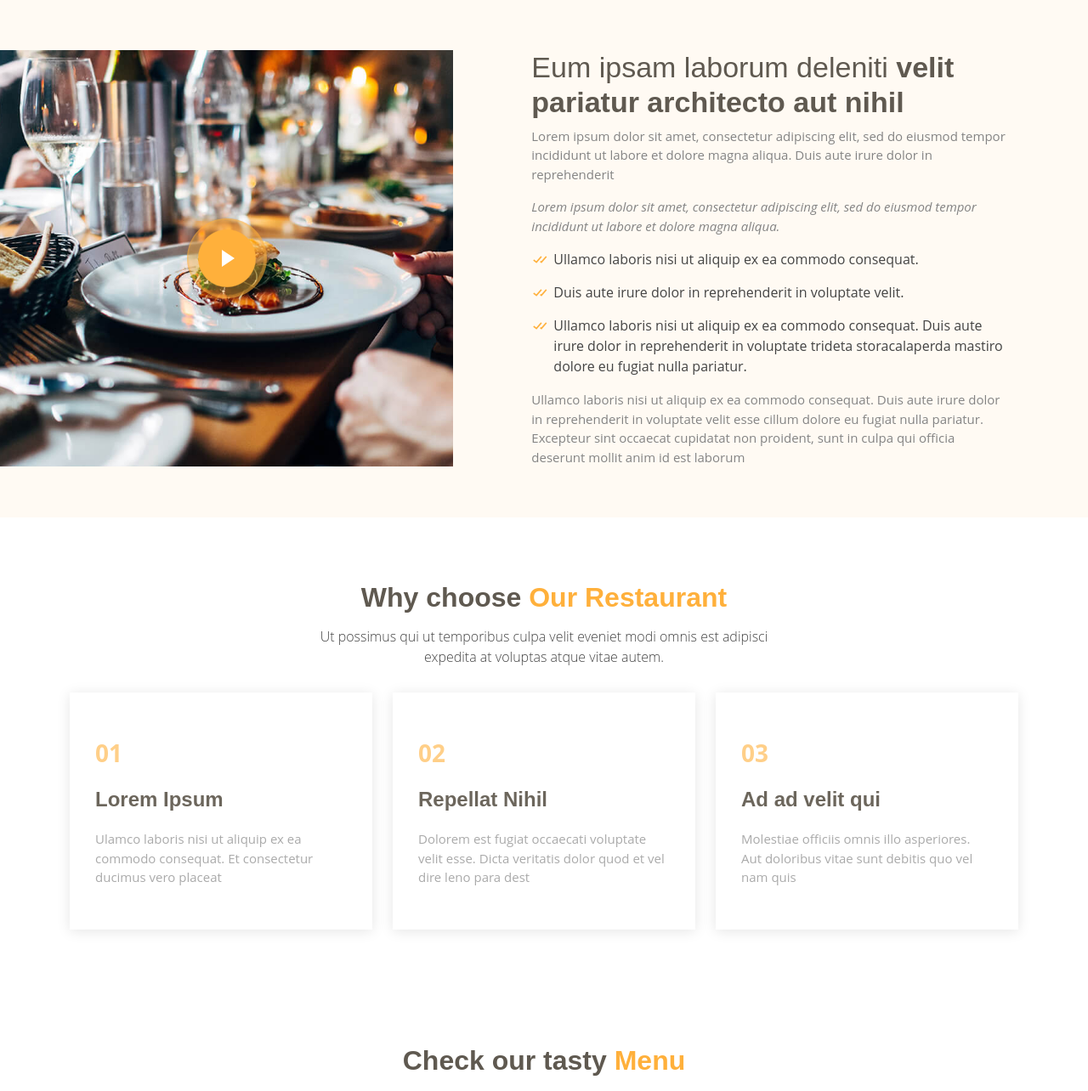
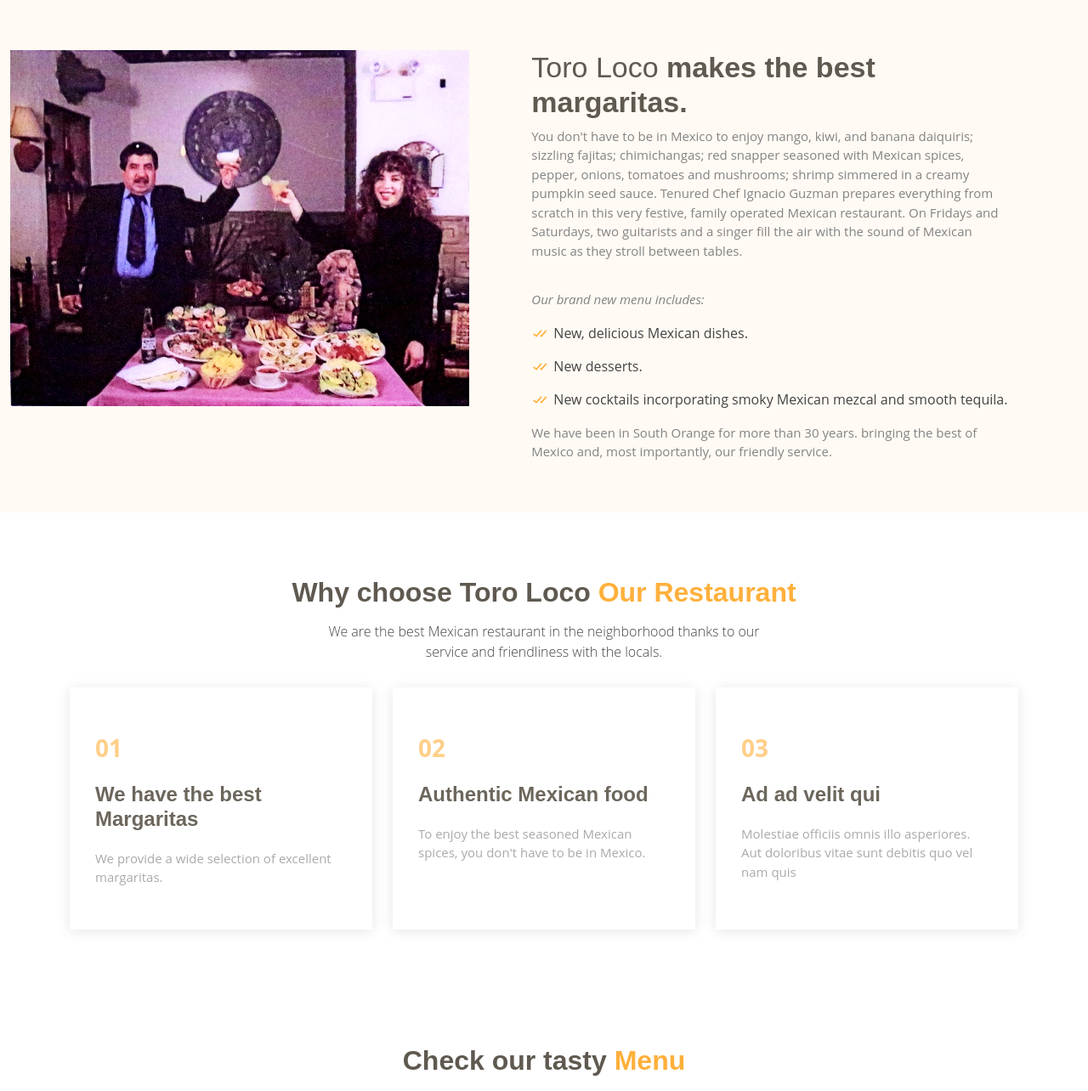
Before and after one commit to JMartinRutgers/toroloco, a Flask app: page / in a window 1280 px wide. Shown: the part 801-2085 px from the top of the page at 85% size. Run offline with Flask 2, Linux system fonts and the light colour scheme; some libraries are stand-ins or nearby versions.

Commit message:
Add files via upload

```diff
--- a/templates/index.html
+++ b/templates/index.html
@@ -27,7 +27,7 @@
     <link rel="stylesheet" href={{ url_for( 'static', filename="assets/vendor/boxicons/css/boxicons.min.css" )}}>
     <!-- <link href="assets/vendor/glightbox/css/glightbox.min.css" rel="stylesheet"> -->
     <link rel="stylesheet" href={{ url_for( 'static', filename="assets/vendor/glightbox/css/glightbox.min.css" )}}>
-    <link href="assets/vendor/swiper/swiper-bundle.min.css" rel="stylesheet">
+    <!-- <link href="assets/vendor/swiper/swiper-bundle.min.css" rel="stylesheet"> -->
     <link rel="stylesheet" href={{ url_for( 'static', filename="assets/vendor/swiper/swiper-bundle.min.css" )}}>
 
     <!-- Template Main CSS File -->
@@ -95,12 +95,11 @@
                 <div class="carousel-inner" role="listbox">
 
                     <!-- Slide 1 -->
-                    <div class="carousel-item active" style="background-image: url(static/assets/img/slide/slide-1.jpg);">
+                    <div class="carousel-item active" style="background-image: url(static/assets/img/slide/slide-3.3.jpg);">
                         <div class="carousel-container">
                             <div class="carousel-content">
                                 <h2 class="animate__animated animate__fadeInDown"><span>Toro Loco</span> Restaurant</h2>
-                                <p class="animate__animated animate__fadeInUp">Ut velit est quam dolor ad a aliquid qui aliquid. Sequi ea ut et est quaerat sequi nihil ut aliquam. Occaecati alias dolorem mollitia ut. Similique ea voluptatem. Esse doloremque accusamus repellendus deleniti vel. Minus
-                                    et tempore modi architecto.</p>
+                                <p class="animate__animated animate__fadeInUp">La mejor margarita.</p>
                                 <div>
                                     <a href="#menu" class="btn-menu animate__animated animate__fadeInUp scrollto">Our Menu</a>
                                     <a href="#book-a-table" class="btn-book animate__animated animate__fadeInUp scrollto">Book a Table</a>
@@ -110,12 +109,12 @@
                     </div>
 
                     <!-- Slide 2 -->
-                    <div class="carousel-item" style="background-image: url(static/assets/img/slide/oscar.jpg);">
+                    <div class="carousel-item" style="background-image: url(static/assets/img/slide/slide-2.2.jpg);">
                         <div class="carousel-container">
                             <div class="carousel-content">
-                                <h2 class="animate__animated animate__fadeInDown">Lorem Ipsum Dolor</h2>
-                                <p class="animate__animated animate__fadeInUp">Ut velit est quam dolor ad a aliquid qui aliquid. Sequi ea ut et est quaerat sequi nihil ut aliquam. Occaecati alias dolorem mollitia ut. Similique ea voluptatem. Esse doloremque accusamus repellendus deleniti vel. Minus
-                                    et tempore modi architecto.</p>
+                                <h2 class="animate__animated animate__fadeInDown"><span>Toro Loco</span> Welcome</h2>
+                                <h2 class="animate__animated animate__fadeInDown"></h2>
+                                <p class="animate__animated animate__fadeInUp"></p>
                                 <div>
                                     <a href="#menu" class="btn-menu animate__animated animate__fadeInUp scrollto">Our Menu</a>
                                     <a href="#book-a-table" class="btn-book animate__animated animate__fadeInUp scrollto">Book a Table</a>
@@ -125,12 +124,11 @@
                     </div>
 
                     <!-- Slide 3 -->
-                    <div class="carousel-item" style="background-image: url(static/assets/img/slide/toroloc.jpg);">
+                    <div class="carousel-item" style="background-image: url(static/assets/img/slide/slide-1.1.jpg);">
                         <div class="carousel-container">
                             <div class="carousel-content">
-                                <h2 class="animate__animated animate__fadeInDown">Sequi ea ut et est quaerat</h2>
-                                <p class="animate__animated animate__fadeInUp">Ut velit est quam dolor ad a aliquid qui aliquid. Sequi ea ut et est quaerat sequi nihil ut aliquam. Occaecati alias dolorem mollitia ut. Similique ea voluptatem. Esse doloremque accusamus repellendus deleniti vel. Minus
-                                    et tempore modi architecto.</p>
+                                <h2 class="animate__animated animate__fadeInDown"></h2>
+                                <p class="animate__animated animate__fadeInUp">Are you thirsty?</p>
                                 <div>
                                     <a href="#menu" class="btn-menu animate__animated animate__fadeInUp scrollto">Our Menu</a>
                                     <a href="#book-a-table" class="btn-book animate__animated animate__fadeInUp scrollto">Book a Table</a>
@@ -161,29 +159,35 @@
             <div class="container-fluid">
 
                 <div class="row">
-
-                    <div class="col-lg-5 align-items-stretch video-box" style='background-image: url("assets/img/about.jpg");'>
-                        <a href="https://www.youtube.com/watch?v=jDDaplaOz7Q" class="venobox play-btn mb-4" data-vbtype="video" data-autoplay="true"></a>
+                    <!-- style='background-image: url("/assets/img/about.jpg");' -->
+                    <div class="col-lg-5 align-items-stretch video-box">
+                        <img src="static/assets/img/about-0.jpg" class="img" alt="">
+                        <h3></h3>
+                        <!-- <a href="https://www.youtube.com/watch?v=jDDaplaOz7Q" class="venobox play-btn mb-4" data-vbtype="video" data-autoplay="true"></a> -->
                     </div>
 
                     <div class="col-lg-7 d-flex flex-column justify-content-center align-items-stretch">
 
                         <div class="content">
-                            <h3>Eum ipsam laborum deleniti <strong>velit pariatur architecto aut nihil</strong></h3>
+                            <h3>Toro Loco<strong> makes the best margaritas. </strong></h3>
                             <p>
-                                Lorem ipsum dolor sit amet, consectetur adipiscing elit, sed do eiusmod tempor incididunt ut labore et dolore magna aliqua. Duis aute irure dolor in reprehenderit
+                                You don't have to be in Mexico to enjoy mango, kiwi, and banana daiquiris; sizzling fajitas; chimichangas; red snapper seasoned with Mexican spices, pepper, onions, tomatoes and mushrooms; shrimp simmered in a creamy pumpkin seed sauce. Tenured Chef Ignacio
+                                Guzman prepares everything from scratch in this very festive, family operated Mexican restaurant. On Fridays and Saturdays, two guitarists and a singer fill the air with the sound of Mexican music as they stroll between
+                                tables.
+                                <optgroup>
+
+                                </optgroup>
                             </p>
                             <p class="fst-italic">
-                                Lorem ipsum dolor sit amet, consectetur adipiscing elit, sed do eiusmod tempor incididunt ut labore et dolore magna aliqua.
+                                Our brand new menu includes:
                             </p>
                             <ul>
-                                <li><i class="bx bx-check-double"></i> Ullamco laboris nisi ut aliquip ex ea commodo consequat.</li>
-                                <li><i class="bx bx-check-double"></i> Duis aute irure dolor in reprehenderit in voluptate velit.</li>
-                                <li><i class="bx bx-check-double"></i> Ullamco laboris nisi ut aliquip ex ea commodo consequat. Duis aute irure dolor in reprehenderit in voluptate trideta storacalaperda mastiro dolore eu fugiat nulla pariatur.</li>
+                                <li><i class="bx bx-check-double"></i> New, delicious Mexican dishes.</li>
+                                <li><i class="bx bx-check-double"></i> New desserts.</li>
+                                <li><i class="bx bx-check-double"></i> New cocktails incorporating smoky Mexican mezcal and smooth tequila. </li>
                             </ul>
                             <p>
-                                Ullamco laboris nisi ut aliquip ex ea commodo consequat. Duis aute irure dolor in reprehenderit in voluptate velit esse cillum dolore eu fugiat nulla pariatur. Excepteur sint occaecat cupidatat non proident, sunt in culpa qui officia deserunt mollit anim
-                                id est laborum
+                                We have been in South Orange for more than 30 years. bringing the best of Mexico and, most importantly, our friendly service.
                             </p>
                         </div>
 
@@ -200,8 +204,8 @@
             <div class="container">
 
                 <div class="section-title">
-                    <h2>Why choose <span>Our Restaurant</span></h2>
-                    <p>Ut possimus qui ut temporibus culpa velit eveniet modi omnis est adipisci expedita at voluptas atque vitae autem.</p>
+                    <h2>Why choose Toro Loco <span>Our Restaurant</span></h2>
+                    <p>We are the best Mexican restaurant in the neighborhood thanks to our service and friendliness with the locals.</p>
                 </div>
 
                 <div class="row">
@@ -209,16 +213,16 @@
                     <div class="col-lg-4">
                         <div class="box">
                             <span>01</span>
-                            <h4>Lorem Ipsum</h4>
-                            <p>Ulamco laboris nisi ut aliquip ex ea commodo consequat. Et consectetur ducimus vero placeat</p>
+                            <h4>We have the best Margaritas</h4>
+                            <p>We provide a wide selection of excellent margaritas.</p>
                         </div>
                     </div>
 
                     <div class="col-lg-4 mt-4 mt-lg-0">
                         <div class="box">
                             <span>02</span>
-                            <h4>Repellat Nihil</h4>
-                            <p>Dolorem est fugiat occaecati voluptate velit esse. Dicta veritatis dolor quod et vel dire leno para dest</p>
+                            <h4>Authentic Mexican food</h4>
+                            <p>To enjoy the best seasoned Mexican spices, you don't have to be in Mexico.</p>
                         </div>
                     </div>
 
@@ -848,13 +852,14 @@
 
                 <div class="section-title">
                     <h2><span>Contact</span> Us</h2>
-                    <p>Ut possimus qui ut temporibus culpa velit eveniet modi omnis est adipisci expedita at voluptas atque vitae autem.</p>
+                    <p>We are locate at 23 Valley St, South Orange, NJ 07079. Open from Monday to Saturday: 11:00 AM- 23:00 PM</p>
+
                 </div>
             </div>
 
             <div class="map">
-                <iframe style="border:0; width: 100%; height: 350px;" src="https://www.google.com/maps/embed?pb=!1m14!1m8!1m3!1d12097.433213460943!2d-74.0062269!3d40.7101282!3m2!1i1024!2i768!4f13.1!3m3!1m2!1s0x0%3A0xb89d1fe6bc499443!2sDowntown+Conference+Center!5e0!3m2!1smk!2sbg!4v1539943755621"
-                    frameborder="0" allowfullscreen></iframe>
+                <iframe style="border:0; width: 100%; height: 350px;" src="https://www.google.com/maps/embed?pb=!1m18!1m12!1m3!1d3022.7648169780314!2d-74.261644348731!3d40.74520024341862!2m3!1f0!2f0!3f0!3m2!1i1024!2i768!4f13.1!3m3!1m2!1s0x89c3ac860f585f2b%3A0x13061b7361d390fe!2s23%20Valley%20St%2C%20South%20Orange%2C%20NJ%2007079!5e0!3m2!1sen!2sus!4v1668532135178!5m2!1sen!2sus"
+                    width="600" height="450" style="border:0;" allowfullscreen="" loading="lazy" referrerpolicy="no-referrer-when-downgrade" frameborder="0" allowfullscreen></iframe>
             </div>
 
             <div class="container mt-5">
@@ -921,7 +926,7 @@
     <footer id="footer">
         <div class="container">
             <h3>Toro Loco</h3>
-            <p>Et aut eum quis fuga eos sunt ipsa nihil. Labore corporis magni eligendi fuga maxime saepe commodi placeat.</p>
+            <p>To experience Mexican flavors, you don't need to travel very far.</p>
             <div class="social-links">
                 <a href="#" class="twitter"><i class="bx bxl-twitter"></i></a>
                 <a href="#" class="facebook"><i class="bx bxl-facebook"></i></a>
```
Also changed, not shown: other parts of templates/index.html (+24 -24 lines).
